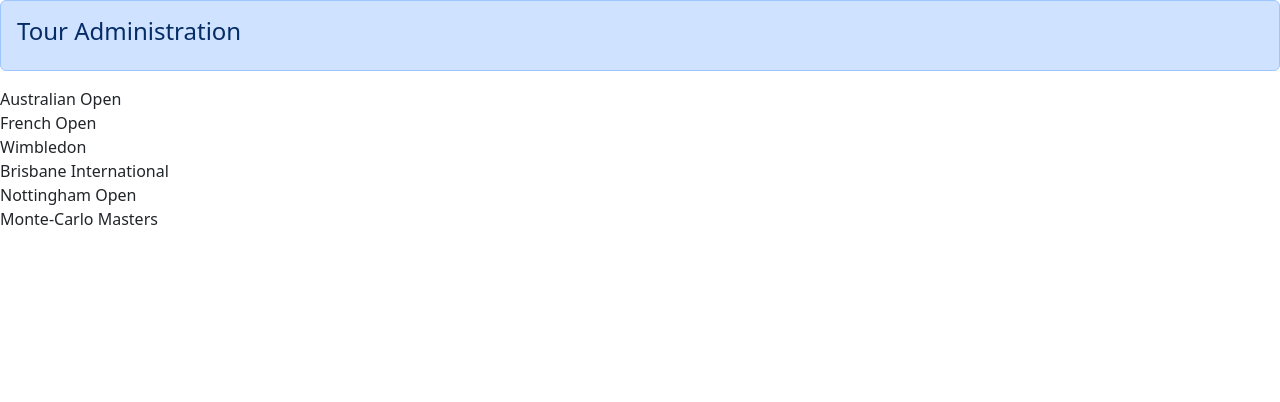
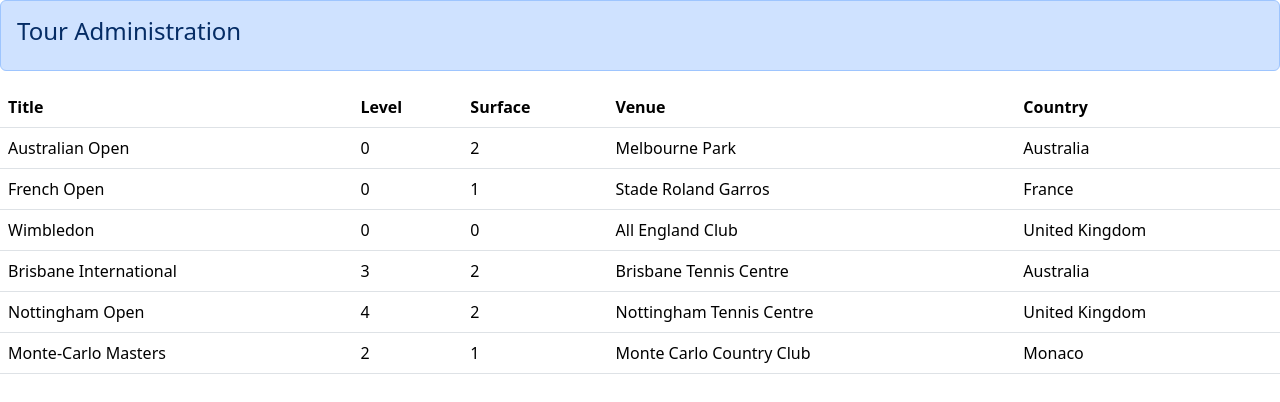
Before and after one commit to dazpaz/GameSetMatch, an Angular app in the folder src/WebApps/TourAdmin/: page / in a window 1280 px wide. Shown: the top 402 px of the page. Built offline with nearby package versions, Linux system fonts and the light colour scheme.

Commit message:
Display tournament list in a table

```diff
--- a/src/WebApps/TourAdmin/src/app/tour/tournament-list.component/tournament-list.component.html
+++ b/src/WebApps/TourAdmin/src/app/tour/tournament-list.component/tournament-list.component.html
@@ -1,5 +1,23 @@
-<div>
-    @for(tournament of tournaments(); track tournament.tournamentId) {
-        <div>{{ tournament.title }}</div>
-    }
+<div class="table-responsive">
+    <table class="table">
+        <thead>
+            <tr>
+                <th>Title</th>
+                <th>Level</th>
+                <th>Surface</th>
+                <th>Venue</th>
+                <th>Country</th>
+            </tr>
+        </thead>
+        <tbody>
+            @for(tournament of tournaments(); track tournament.tournamentId) {
+                <tr>
+                    <td>{{ tournament.title }}</td>
+                    <td>{{ tournament.level }}</td>
+                    <td>{{ tournament.surface }}</td>
+                    <td>{{ tournament.venue }}</td>
+                    <td>{{ tournament.country }}</td>
+                </tr>
+            }
+    </table>
 </div>
```
